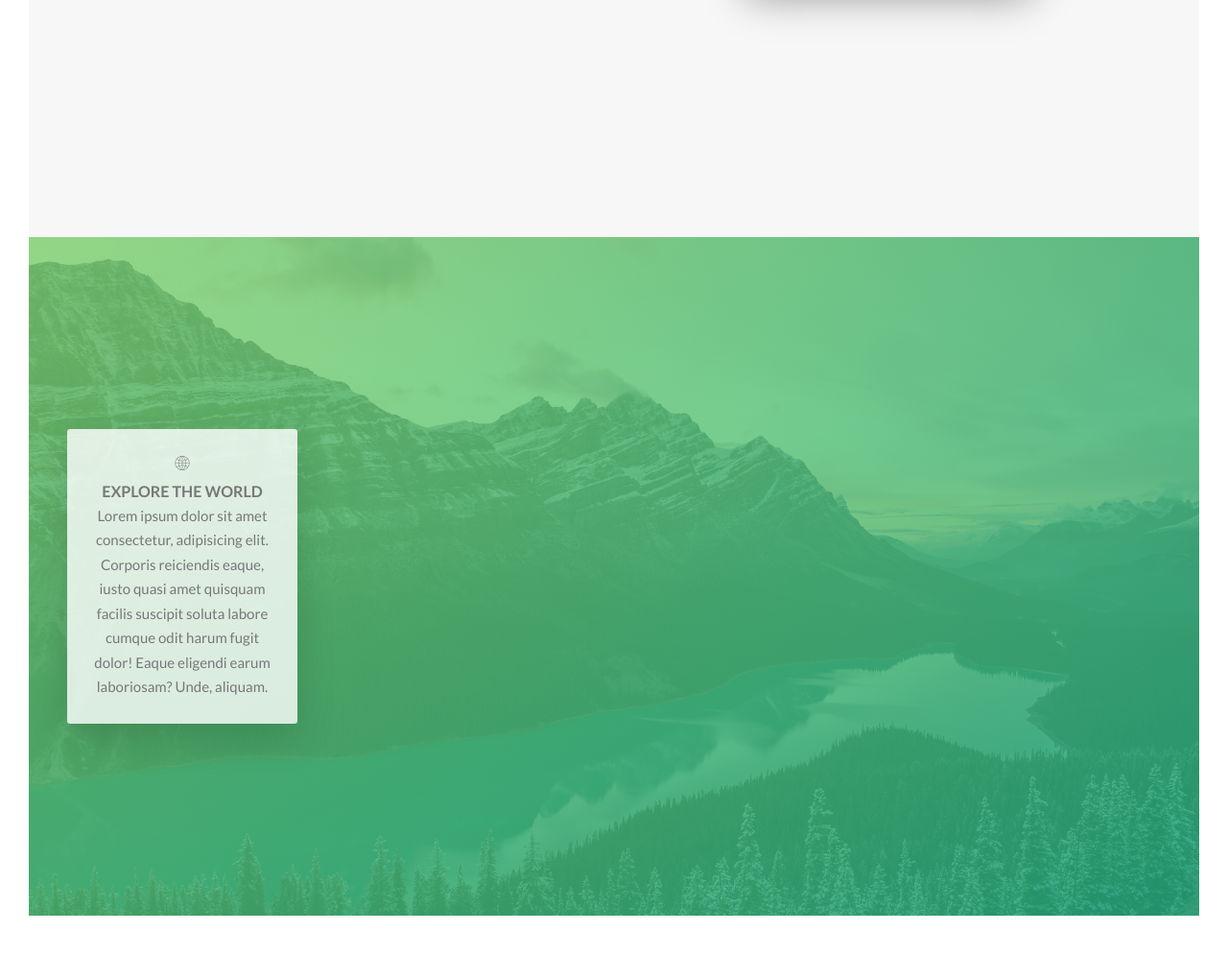
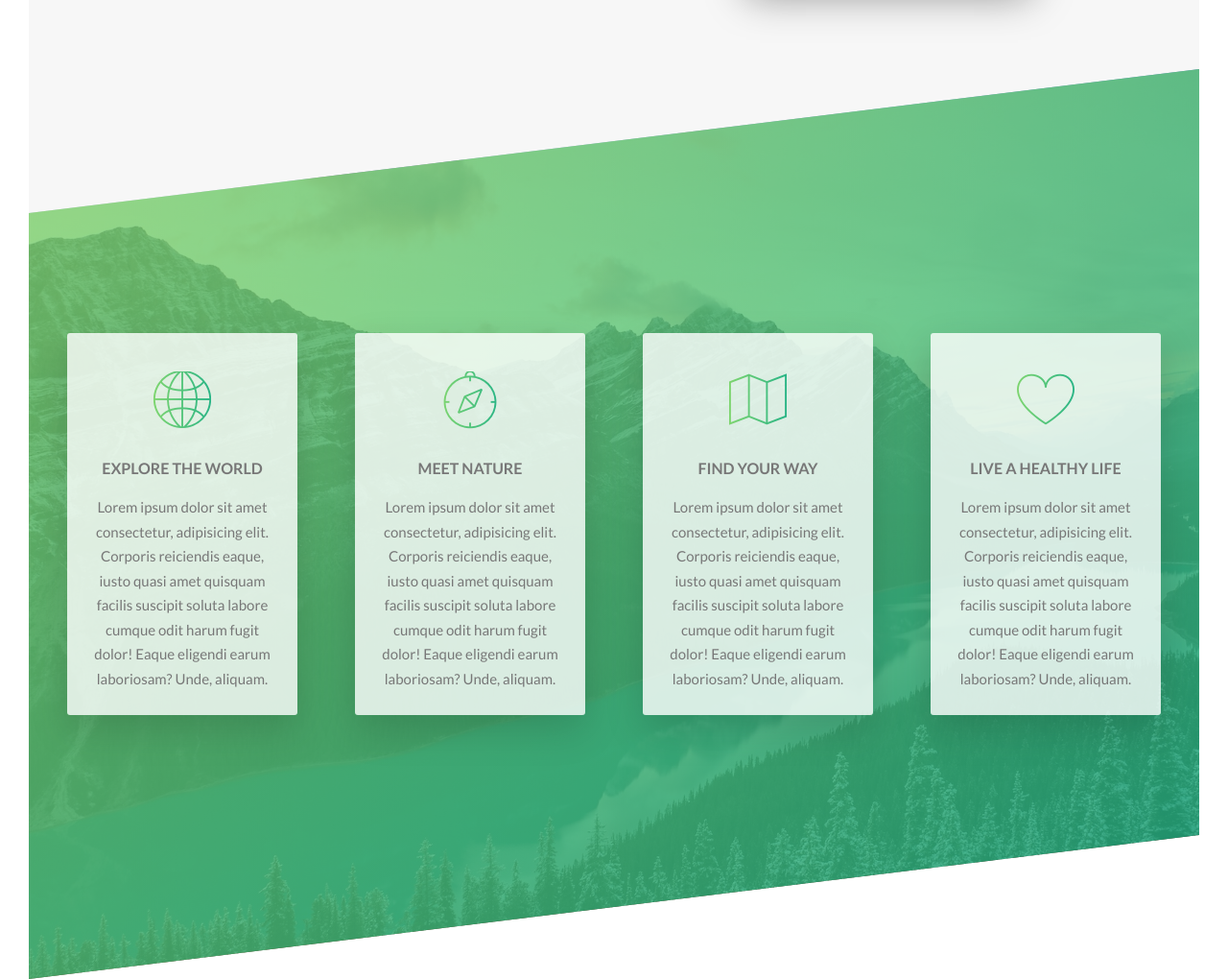
Before and after one commit to sjaymoon15/learn-advanced-css, a website: page Natours/starter/index.html in a window 1280 px wide. Shown: the part 1337-2357 px from the top of the page at 96% size. Before the commit the page ends 2321 px from the top, so only its background shows below. Drawn offline with Linux system fonts and the light colour scheme.

Commit message:
Complete section-features

```diff
--- a/Natours/starter/index.html
+++ b/Natours/starter/index.html
@@ -86,7 +86,51 @@
           <div class="col-1-of-4">
             <div class="feature-box">
               <i class="feature-box__icon icon-basic-world"></i>
-              <h3 class="heading-tertiary">Explore the world</h3>
+              <h3 class="heading-tertiary u-margin-bottom-small">
+                Explore the world
+              </h3>
+              <p class="feature-box__text">
+                Lorem ipsum dolor sit amet consectetur, adipisicing elit.
+                Corporis reiciendis eaque, iusto quasi amet quisquam facilis
+                suscipit soluta labore cumque odit harum fugit dolor! Eaque
+                eligendi earum laboriosam? Unde, aliquam.
+              </p>
+            </div>
+          </div>
+          <div class="col-1-of-4">
+            <div class="feature-box">
+              <i class="feature-box__icon icon-basic-compass"></i>
+              <h3 class="heading-tertiary u-margin-bottom-small">
+                Meet Nature
+              </h3>
+              <p class="feature-box__text">
+                Lorem ipsum dolor sit amet consectetur, adipisicing elit.
+                Corporis reiciendis eaque, iusto quasi amet quisquam facilis
+                suscipit soluta labore cumque odit harum fugit dolor! Eaque
+                eligendi earum laboriosam? Unde, aliquam.
+              </p>
+            </div>
+          </div>
+          <div class="col-1-of-4">
+            <div class="feature-box">
+              <i class="feature-box__icon icon-basic-map"></i>
+              <h3 class="heading-tertiary u-margin-bottom-small">
+                Find Your Way
+              </h3>
+              <p class="feature-box__text">
+                Lorem ipsum dolor sit amet consectetur, adipisicing elit.
+                Corporis reiciendis eaque, iusto quasi amet quisquam facilis
+                suscipit soluta labore cumque odit harum fugit dolor! Eaque
+                eligendi earum laboriosam? Unde, aliquam.
+              </p>
+            </div>
+          </div>
+          <div class="col-1-of-4">
+            <div class="feature-box">
+              <i class="feature-box__icon icon-basic-heart"></i>
+              <h3 class="heading-tertiary u-margin-bottom-small">
+                Live a healthy life
+              </h3>
               <p class="feature-box__text">
                 Lorem ipsum dolor sit amet consectetur, adipisicing elit.
                 Corporis reiciendis eaque, iusto quasi amet quisquam facilis
--- a/Natours/starter/sass/components/_feature-box.scss
+++ b/Natours/starter/sass/components/_feature-box.scss
@@ -5,9 +5,22 @@
   text-align: center;
   border-radius: 3px;
   box-shadow: 0 1.5rem 4rem rgba($color: $color-black, $alpha: 0.15);
+
+  transition: transform 0.3s;
+
   &__icon {
+    font-size: 6rem;
+    margin-bottom: 0.5rem;
+
+    background-image: linear-gradient(
+      to right,
+      $color-primary-light,
+      $color-primary-dark
+    );
+    -webkit-background-clip: text;
+    color: transparent;
   }
-
-  &__text {
+  &:hover {
+    transform: translateY(-1.5rem) scale(1.03);
   }
 }
--- a/Natours/starter/sass/pages/_home.scss
+++ b/Natours/starter/sass/pages/_home.scss
@@ -13,4 +13,11 @@
     ),
     url('../img/nat-4.jpg');
   background-size: cover;
+
+  transform: skewY(-7deg);
+  margin-top: -10rem;
+  & > * {
+    //selecting first direct child.
+    transform: skewY(7deg);
+  }
 }
```
Also changed, not shown: Natours/starter/css/style.css.
